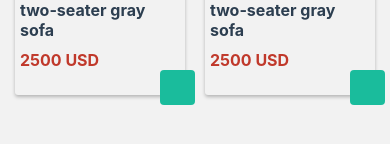
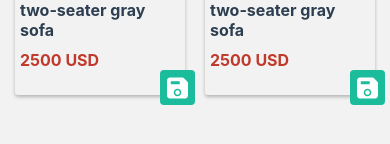
Before and after one commit to Oshadhi2github/Robotikka-app, a React Native app: screen /LandingPage in a window 390 px wide. Shown: the part 388-532 px from the top of the page. Built offline with nearby package versions, Linux system fonts and the light colour scheme.

Commit message:
add icons to landing page

```diff
--- a/package.json
+++ b/package.json
@@ -9,7 +9,10 @@
     "web": "expo start --web"
   },
   "dependencies": {
+    "@emotion/react": "^11.10.5",
+    "@emotion/styled": "^11.10.5",
     "@expo/vector-icons": "^13.0.0",
+    "@mui/material": "^5.11.6",
     "@react-native-material/core": "^1.3.7",
     "@react-navigation/native": "^6.1.2",
     "@react-navigation/native-stack": "^6.9.8",
--- a/screens/LandingPage.js
+++ b/screens/LandingPage.js
@@ -1,4 +1,5 @@
 import {View,ScrollView,ImageBackground,Text, StyleSheet} from 'react-native';
+import Ionicons from '@expo/vector-icons/Ionicons';
 export default function LandingPage({navigation}){
     return(
         <ScrollView style={styles.container}>
@@ -15,7 +16,9 @@ export default function LandingPage({navigation}){
                         <Text style={styles.title}>two-seater gray sofa</Text>
                         <Text style={styles.price}>2500 USD</Text>
                     </View>
-                    <View style={styles.iconBox}></View>
+                    <View style={styles.iconBox}>
+                        <Ionicons name="save" size={24} color="white" />
+                    </View>
                 </View>
                 <View style={styles.contextInner}>
                     <View style={styles.dataInner}>
@@ -23,7 +26,9 @@ export default function LandingPage({navigation}){
                         <Text style={styles.title}>two-seater gray sofa</Text>
                         <Text style={styles.price}>2500 USD</Text>
                     </View>
-                    <View style={styles.iconBox}></View>
+                    <View style={styles.iconBox}>
+                        <Ionicons name="save" size={24} color="white" />
+                    </View>
                 </View>
             </View>
         </ScrollView>
@@ -76,6 +81,8 @@ const styles = StyleSheet.create({
         backgroundColor:'#1abc9c',
         borderRadius:4,
         position:'absolute',
+        alignItems:'center',
+        justifyContent:'center',
         right:0,
         bottom:0
     },
```
Also changed, not shown: 1 other file (tests, documents, lock files or other folders).
